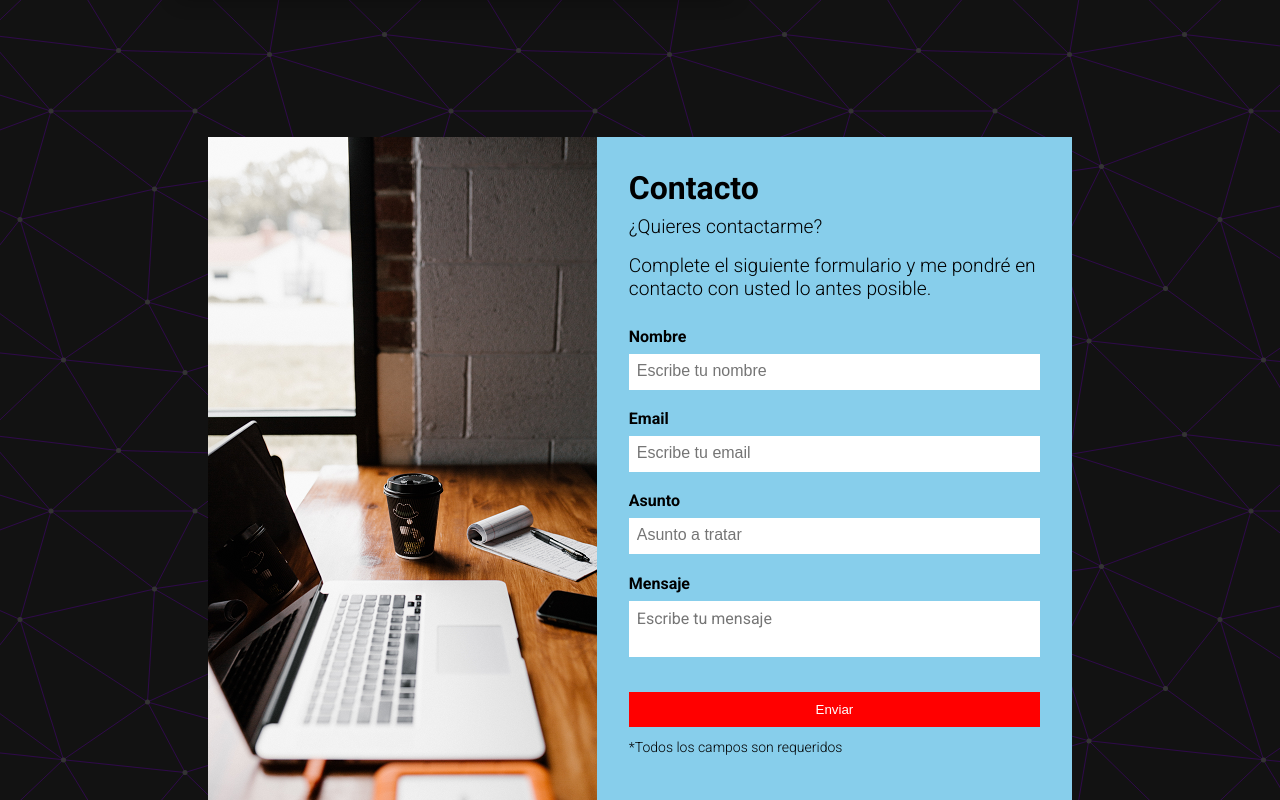
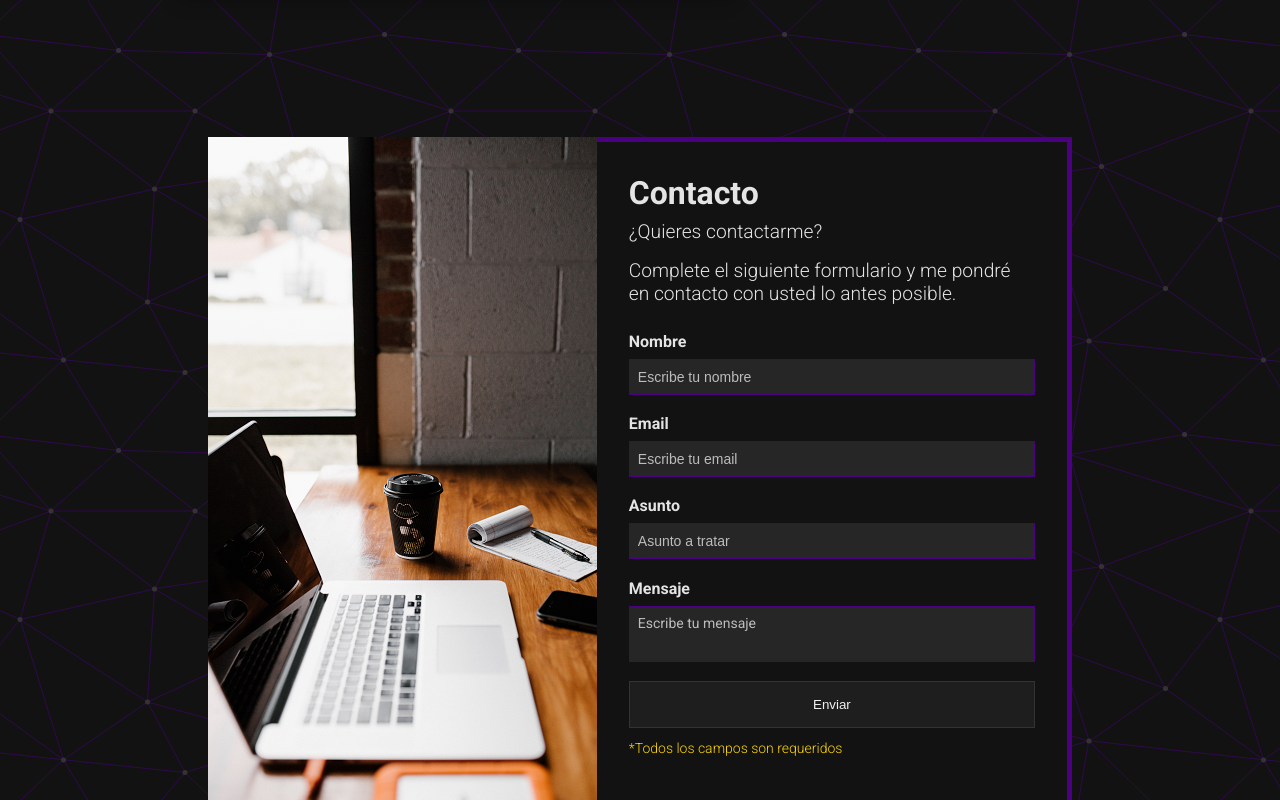
Before and after one commit to FreddyCA/Portafolio-React, a React (Vite) app: page / in a window 1280 px wide. Shown: the part 6080-6880 px from the top of the page. Built offline with nearby package versions, Linux system fonts and the light colour scheme.

Commit message:
Improve UI of contact form and enhance UX in navbar

```diff
--- a/src/App.jsx
+++ b/src/App.jsx
@@ -8,12 +8,32 @@ import Academic from "./sections/Academic/Academic";
 import ExpProf from "./sections/ExpProf/ExpProf";
 import Footer from "./sections/Footer/Footer";
 import Contact from "./sections/Contact/Contact";
+import { useEffect, useState } from "react";
 
 const App = () => {
+
+  const [desktop, setDesktop] = useState(null)
+  useEffect(() => {
+    const handleResize = () => {
+      const newWith = window.innerWidth
+      if (newWith>992) {
+        setDesktop(true)
+      } else {
+        setDesktop(false)
+      }
+    }
+
+    handleResize()
+    window.addEventListener("resize", handleResize)
+    return () => {
+      window.removeEventListener("resize", handleResize)
+    }
+  }, [])
+
   return (
     <>
       <GlobalStyle />
-      <NavBar></NavBar>
+      {desktop !== null && <NavBar desktop={desktop}></NavBar>}
       <AboutMe></AboutMe>
       <Person />
       <Skills />
--- a/src/components/ContactForm/ContactForm.jsx
+++ b/src/components/ContactForm/ContactForm.jsx
@@ -1,10 +1,12 @@
 import styled, { css } from "styled-components";
 import { useEffect, useState } from "react";
-import validationsForm from "../../js/Formvalidation";
+import validationsForm from "../../js/validationsForm.js";
 
 const FormContentStyle = styled.div`
   width: 55%;
-  background-color: skyblue;
+  background-color: var(--color--fondoPrincipal);
+  border: 5px solid var(--color--fondoHover);
+  border-left: none;
   padding: 2rem;
 `;
 
@@ -12,6 +14,7 @@ const FormNameStyle = styled.h3`
   font-size: 2rem;
   font-weight: 700;
   margin-bottom: 0.5rem;
+  color: var(--color--textoPrincipal);
 
   ${(props) =>
     props.$small &&
@@ -30,18 +33,28 @@ const FormStyle = styled.form`
 const FormLabelStyle = styled.label`
   margin: 0.7rem 0 0.5rem;
   font-weight: 700;
+  color: var(--color--textoPrincipal);
 `;
 
 const FormInputStyle = styled.input`
   padding: 0.5rem;
   margin-bottom: 0.5rem;
+  background-color: transparent;
+  background-color: rgb(38, 38, 38);
   border: none;
+  border: 1px solid var(--color--fondoHover);
   font-size: 1rem;
-  border-bottom: 2px solid transparent;
-
+  color: var(--color--textoPrincipal);
+  caret-color: rgb(188, 188, 188);
   &:focus {
     outline: none;
-    border-bottom: 2px solid blue;
+    border: 1px solid transparent;
+    border-bottom: 1px solid blue;
+    background-color: rgb(58, 58, 58);
+  }
+  &::placeholder {
+    color: rgb(188, 188, 188);
+    font-size: 0.875rem;
   }
 `;
 
@@ -52,34 +65,45 @@ const FormTextStyle = styled.textarea`
   resize: none;
   padding: 0.5rem;
   min-height: 3rem;
+  background-color: rgb(38, 38, 38);
   font-family: "Roboto", sans-serif;
-  border-bottom: 2px solid transparent;
-
+  color: var(--color--textoPrincipal);
+  caret-color: rgb(188, 188, 188);
+  border: 1px solid var(--color--fondoHover);
   &:focus {
     outline: none;
-    border-bottom: 2px solid blue;
+    border: 1px solid transparent;
+    border-bottom: 1px solid blue;
+    background-color: rgb(58, 58, 58);
+  }
+  &::placeholder {
+    color: rgb(188, 188, 188);
+    font-size: 0.875rem;
   }
 `;
 
 const FormTextErrorStyle = styled.span`
   font-size: 0.875rem;
   font-weight: 300;
+  color: var(--color--resaltador);
 `;
 
 const FormButtonStyle = styled.button`
-  background-color: red;
-  margin-top: 2rem;
-  color: white;
-  padding: 10px 20px;
-  border: none;
-  cursor: pointer;
+  background-color: #1e1e1e;
+  color: #f0f0f0;
+  margin-top: 1rem;
+  padding: 15px 20px;
+  border: 1px solid #333;
   margin-bottom: 0.75rem;
   ${(props) =>
     props.$submit &&
     css`
-      background-color: var(--color--hover);
-      color: var(--color--fondoPrincipal);
-      border: 2px solid var(--color--fondoPrincipal);
+      background-color: #2d2d2d;
+      color: #007bff;
+      cursor: pointer;
+      &:hover {
+        border: 1px solid #007bff;
+      }
     `}
 `;
 
@@ -90,7 +114,7 @@ const updateErrors = (name, errorMessage, setErrors) => {
   }));
 };
 
-const evaluateErrors = (errors, submit, setSubmit) => {
+const evaluateErrors = (errors, setSubmit) => {
   const valuesState = Object.values(errors).every((value) => value === true);
   setSubmit(valuesState);
 };
@@ -120,7 +144,7 @@ const ContactForm = () => {
   };
 
   useEffect(() => {
-    evaluateErrors(errors, submit, setSubmit);
+    evaluateErrors(errors, setSubmit);
   }, [errors, submit]);
 
   const handleSubmit = (e) => {
@@ -150,7 +174,7 @@ const ContactForm = () => {
           onChange={handleChange}
           value={formData.name}
           id="name"
-          autoComplete="on"
+          autoComplete="off"
         ></FormInputStyle>
         {errors.name && <FormTextErrorStyle>{errors.name}</FormTextErrorStyle>}
 
@@ -162,7 +186,7 @@ const ContactForm = () => {
           onChange={handleChange}
           value={formData.email}
           id="email"
-          autoComplete="on"
+          autoComplete="off"
         ></FormInputStyle>
         {errors.email && (
           <FormTextErrorStyle>{errors.email}</FormTextErrorStyle>
--- a/src/components/MenuNav/MenuNav.jsx
+++ b/src/components/MenuNav/MenuNav.jsx
@@ -1,6 +1,7 @@
 import styled, { css, keyframes } from "styled-components";
+import PropTypes from "prop-types";
 import IconMenuNav from "../IconMenuNav/IconMenuNav";
-import { useState } from "react";
+import { useEffect, useRef, useState } from "react";
 
 const MenuNavStyle = styled.div`
   width: auto;
@@ -137,45 +138,56 @@ const MenuNavLinkStyle = styled.a`
   }
 `;
 
-const MenuNav = () => {
+const MenuNav = ({ desktop }) => {
   const data = [
-    {"id":"#sobre_mi",
-    "text": "Sobre mi"
-    },
-    {"id":"#skills",
-    "text": "Skills"
-    },
-    {"id":"#hobbies",
-    "text": "Hobbies"
-    },
-    {"id":"#formacion",
-    "text": "Formación"
-    },
-    {"id":"#proyectos",
-    "text": "Proyectos"
-    },
-    {"id":"#contacto",
-    "text": "Contacto"
-    }
+    { id: "#sobre_mi", text: "Sobre mi" },
+    { id: "#skills", text: "Skills" },
+    { id: "#hobbies", text: "Hobbies" },
+    { id: "#formacion", text: "Formación" },
+    { id: "#proyectos", text: "Proyectos" },
+    { id: "#contacto", text: "Contacto" },
   ];
   const [menuEstado, setMenuEstado] = useState(true);
+
+  const menuRef = useRef(null);
+  useEffect(() => {
+    const handleMenuClick = (e) => {
+      if (menuRef.current && !menuRef.current.contains(e.target)) {
+        setMenuEstado(true);
+      }
+    };
+    document.addEventListener("click", handleMenuClick);
+    return () => {
+      document.removeEventListener("click", handleMenuClick);
+    };
+  }, []);
 
   const toggleMenu = () => {
     setMenuEstado(!menuEstado);
   };
+  const toggleItem = () => {
+    if (!desktop) {
+      setMenuEstado(!menuEstado);
+    }
+  };
   return (
-    <MenuNavStyle>
+    <MenuNavStyle ref={menuRef}>
       <IconMenuNav
         toggleMenu={toggleMenu}
         menuEstado={menuEstado}
       ></IconMenuNav>
       {data.map((item, index) => (
         <MenuNavItemStyle key={index} $menuEstado={menuEstado}>
-          <MenuNavLinkStyle href={item.id}>{item.text}</MenuNavLinkStyle>
+          <MenuNavLinkStyle href={item.id} onClick={toggleItem}>
+            {item.text}
+          </MenuNavLinkStyle>
         </MenuNavItemStyle>
       ))}
     </MenuNavStyle>
   );
 };
+MenuNav.propTypes = {
+  desktop: PropTypes.bool.isRequired,
+};
 
 export default MenuNav;
--- a/src/sections/Contact/Contact.jsx
+++ b/src/sections/Contact/Contact.jsx
@@ -7,6 +7,7 @@ const ContactStyle = styled.div`
   width: 100%;
   padding: 2rem;
   display: flex;
+
 `;
 
 const Contact = () => {
--- a/src/sections/NavBar/NavBar.jsx
+++ b/src/sections/NavBar/NavBar.jsx
@@ -1,4 +1,5 @@
 import styled from "styled-components";
+import PropTypes from "prop-types";
 import LogoDev from "../../components/LogoDev/LogoDev";
 import MenuNav from "../../components/MenuNav/MenuNav";
 
@@ -12,13 +13,16 @@ const NavBarStyle = styled.div`
   justify-content: space-between;
 `;
 
-const NavBar = () => {
+const NavBar = ({ desktop }) => {
   return (
     <NavBarStyle>
       <LogoDev></LogoDev>
-      <MenuNav></MenuNav>
+      <MenuNav desktop={desktop}></MenuNav>
     </NavBarStyle>
   );
 };
+NavBar.propTypes = {
+  desktop: PropTypes.bool,
+};
 
 export default NavBar;
```
Also changed, not shown: src/components/AcademicButton/AcademicButton.jsx (+0 -10 lines), src/js/validationsForm.js (renamed from src/js/Formvalidation.jsx).
